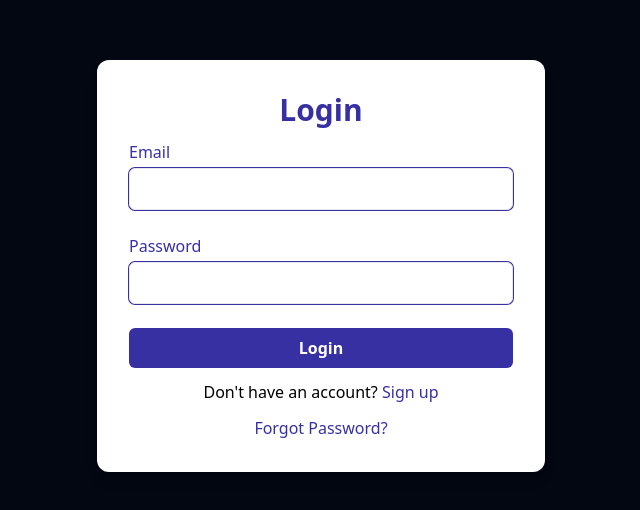
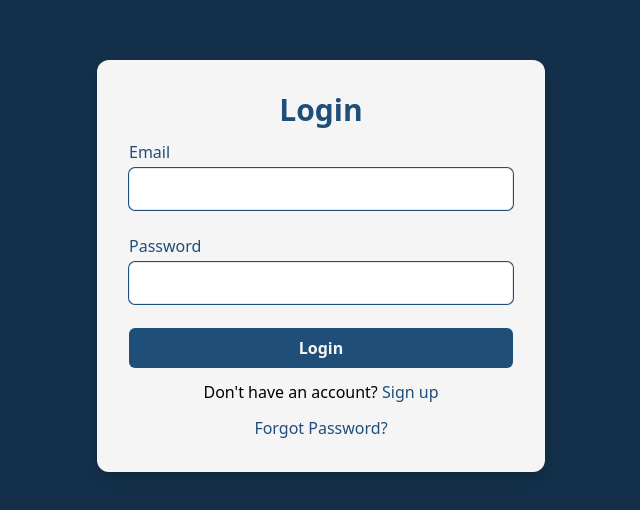
Before and after one commit to ChristinSaji/Job-Matching-App, a React (Vite) app in the folder job-matching-app/: page / in a window 1280 px wide. Shown: the part 134-644 px from the top of the page, without its empty margins (319-959 px from the left). Built offline with nearby package versions, Linux system fonts and the light colour scheme; no server answers; what amazon-cognito-identity-js would draw is missing.

Commit message:
modify authentication pages with new theme

```diff
--- a/job-matching-app/src/components/ConfirmPasswordReset.jsx
+++ b/job-matching-app/src/components/ConfirmPasswordReset.jsx
@@ -38,9 +38,9 @@ function ConfirmPasswordReset() {
   };
 
   return (
-    <div className="flex items-center justify-center min-h-screen bg-gray-950">
-      <div className="w-full max-w-md p-8 space-y-3 rounded-xl bg-white shadow-lg">
-        <h1 className="text-3xl font-bold text-center text-indigo-800">
+    <div className="flex items-center justify-center min-h-screen bg-primary">
+      <div className="w-full max-w-md p-8 space-y-3 rounded-xl bg-secondary shadow-lg">
+        <h1 className="text-3xl font-bold text-center text-primary">
           Confirm Password Reset
         </h1>
         {notification && (
@@ -52,7 +52,7 @@ function ConfirmPasswordReset() {
         )}
         <form onSubmit={handleSubmit} className="space-y-6">
           <div className="space-y-1">
-            <label htmlFor="code" className="block font-medium text-indigo-800">
+            <label htmlFor="code" className="block font-medium text-primary">
               Verification Code
             </label>
             <input
@@ -60,14 +60,14 @@ function ConfirmPasswordReset() {
               id="code"
               value={code}
               onChange={(e) => setCode(e.target.value)}
-              className="w-full px-4 py-2 border rounded-md ring-1 ring-indigo-800 focus:outline-none focus:ring focus:ring-indigo-800"
+              className="w-full px-4 py-2 border rounded-md ring-1 ring-primary focus:outline-none focus:ring focus:ring-primary"
               required
             />
           </div>
           <div className="space-y-1">
             <label
               htmlFor="newPassword"
-              className="block font-medium text-indigo-800"
+              className="block font-medium text-primary"
             >
               New Password
             </label>
@@ -76,13 +76,13 @@ function ConfirmPasswordReset() {
               id="newPassword"
               value={newPassword}
               onChange={(e) => setNewPassword(e.target.value)}
-              className="w-full px-4 py-2 border rounded-md ring-1 ring-indigo-800 focus:outline-none focus:ring focus:ring-indigo-800"
+              className="w-full px-4 py-2 border rounded-md ring-1 ring-primary focus:outline-none focus:ring focus:ring-primary"
               required
             />
           </div>
           <button
             type="submit"
-            className="w-full py-2 px-4 text-white font-semibold bg-indigo-800 rounded-md hover:bg-indigo-900 focus:outline-none"
+            className="w-full py-2 px-4 text-secondary font-semibold bg-primary rounded-md hover:bg-primary-dark focus:outline-none"
           >
             Reset Password
           </button>
--- a/job-matching-app/src/components/Login.jsx
+++ b/job-matching-app/src/components/Login.jsx
@@ -39,11 +39,9 @@ function Login() {
   };
 
   return (
-    <div className="flex items-center justify-center min-h-screen bg-gray-950">
-      <div className="w-full max-w-md p-8 space-y-3 rounded-xl bg-white shadow-lg">
-        <h1 className="text-3xl font-bold text-center text-indigo-800">
-          Login
-        </h1>
+    <div className="flex items-center justify-center min-h-screen bg-primary-dark">
+      <div className="w-full max-w-md p-8 space-y-3 rounded-xl bg-secondary shadow-lg">
+        <h1 className="text-3xl font-bold text-center text-primary">Login</h1>
         {notification && (
           <Notification
             message={notification.message}
@@ -53,10 +51,7 @@ function Login() {
         )}
         <form onSubmit={handleSubmit} className="space-y-6">
           <div className="space-y-1">
-            <label
-              htmlFor="email"
-              className="block font-medium text-indigo-800"
-            >
+            <label htmlFor="email" className="block font-medium text-primary">
               Email
             </label>
             <input
@@ -64,14 +59,14 @@ function Login() {
               id="email"
               value={email}
               onChange={(e) => setEmail(e.target.value)}
-              className="w-full px-4 py-2 border rounded-md ring-1 ring-indigo-800 focus:outline-none focus:ring focus:ring-indigo-800"
+              className="w-full px-4 py-2 border rounded-md ring-1 ring-primary focus:outline-none focus:ring focus:ring-primary"
               required
             />
           </div>
           <div className="space-y-1">
             <label
               htmlFor="password"
-              className="block font-medium text-indigo-800"
+              className="block font-medium text-primary"
             >
               Password
             </label>
@@ -80,25 +75,25 @@ function Login() {
               id="password"
               value={password}
               onChange={(e) => setPassword(e.target.value)}
-              className="w-full px-4 py-2 border rounded-md ring-1 ring-indigo-800 focus:outline-none focus:ring focus:ring-indigo-800"
+              className="w-full px-4 py-2 border rounded-md ring-1 ring-primary focus:outline-none focus:ring focus:ring-primary"
               required
             />
           </div>
           <button
             type="submit"
-            className="w-full py-2 px-4 text-white font-semibold bg-indigo-800 rounded-md hover:bg-indigo-900 focus:outline-none"
+            className="w-full py-2 px-4 text-secondary font-semibold bg-primary rounded-md hover:bg-primary-dark focus:outline-none"
           >
             Login
           </button>
         </form>
         <p className="text-center">
           Don't have an account?{" "}
-          <Link to="/signup" className="text-indigo-800">
+          <Link to="/signup" className="text-primary">
             Sign up
           </Link>
         </p>
         <p className="text-center mt-4">
-          <Link to="/request-password-reset" className="text-indigo-800">
+          <Link to="/request-password-reset" className="text-primary">
             Forgot Password?
           </Link>
         </p>
--- a/job-matching-app/src/components/RequestPasswordReset.jsx
+++ b/job-matching-app/src/components/RequestPasswordReset.jsx
@@ -38,9 +38,9 @@ function RequestPasswordReset() {
   };
 
   return (
-    <div className="flex items-center justify-center min-h-screen bg-gray-950">
-      <div className="w-full max-w-md p-8 space-y-3 rounded-xl bg-white shadow-lg">
-        <h1 className="text-3xl font-bold text-center text-indigo-800">
+    <div className="flex items-center justify-center min-h-screen bg-primary-dark">
+      <div className="w-full max-w-md p-8 space-y-3 rounded-xl bg-secondary shadow-lg">
+        <h1 className="text-3xl font-bold text-center text-primary">
           Request Password Reset
         </h1>
         {notification && (
@@ -52,10 +52,7 @@ function RequestPasswordReset() {
         )}
         <form onSubmit={handleSubmit} className="space-y-6">
           <div className="space-y-1">
-            <label
-              htmlFor="email"
-              className="block font-medium text-indigo-800"
-            >
+            <label htmlFor="email" className="block font-medium text-primary">
               Email
             </label>
             <input
@@ -63,13 +60,13 @@ function RequestPasswordReset() {
               id="email"
               value={email}
               onChange={(e) => setEmail(e.target.value)}
-              className="w-full px-4 py-2 border rounded-md ring-1 ring-indigo-800 focus:outline-none focus:ring focus:ring-indigo-800"
+              className="w-full px-4 py-2 border rounded-md ring-1 ring-primary focus:outline-none focus:ring focus:ring-primary"
               required
             />
           </div>
           <button
             type="submit"
-            className="w-full py-2 px-4 text-white font-semibold bg-indigo-800 rounded-md hover:bg-indigo-900 focus:outline-none"
+            className="w-full py-2 px-4 text-secondary font-semibold bg-primary rounded-md hover:bg-primary-dark focus:outline-none"
           >
             Request Password Reset
           </button>
--- a/job-matching-app/src/components/VerifyEmail.jsx
+++ b/job-matching-app/src/components/VerifyEmail.jsx
@@ -36,9 +36,9 @@ function VerifyEmail() {
   };
 
   return (
-    <div className="flex items-center justify-center min-h-screen bg-gray-950">
-      <div className="w-full max-w-md p-8 space-y-3 rounded-xl bg-white shadow-lg">
-        <h1 className="text-3xl font-bold text-center text-indigo-800">
+    <div className="flex items-center justify-center min-h-screen bg-primary-dark">
+      <div className="w-full max-w-md p-8 space-y-3 rounded-xl bg-secondary shadow-lg">
+        <h1 className="text-3xl font-bold text-center text-primary">
           Verify Email
         </h1>
         {notification && (
@@ -50,7 +50,7 @@ function VerifyEmail() {
         )}
         <form onSubmit={handleSubmit} className="space-y-6">
           <div className="space-y-1">
-            <label htmlFor="code" className="block font-medium text-indigo-800">
+            <label htmlFor="code" className="block font-medium text-primary">
               Verification Code
             </label>
             <input
@@ -58,13 +58,13 @@ function VerifyEmail() {
               id="code"
               value={code}
               onChange={(e) => setCode(e.target.value)}
-              className="w-full px-4 py-2 border rounded-md ring-1 ring-indigo-800 focus:outline-none focus:ring focus:ring-indigo-800"
+              className="w-full px-4 py-2 border rounded-md ring-1 ring-primary focus:outline-none focus:ring focus:ring-primary"
               required
             />
           </div>
           <button
             type="submit"
-            className="w-full py-2 px-4 text-white font-semibold bg-indigo-800 rounded-md hover:bg-indigo-900 focus:outline-none"
+            className="w-full py-2 px-4 text-secondary font-semibold bg-primary rounded-md hover:bg-primary-dark focus:outline-none"
           >
             Verify
           </button>
```
Also changed, not shown: job-matching-app/src/components/Signup.jsx (+9 -14 lines).
